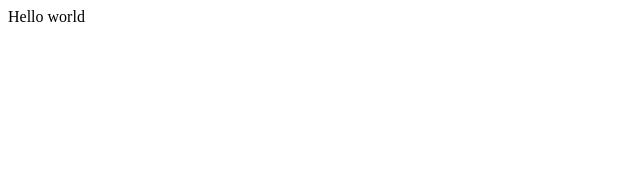
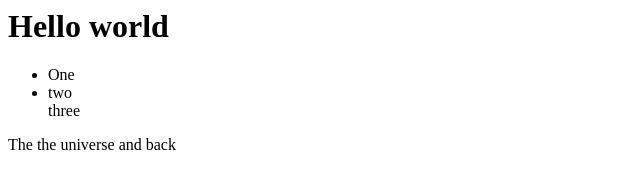
Before and after one commit to rose-miller/rose.github.io, a plain HTML site: page index.html in a window 1280 px wide. Shown: the whole page, without its empty margins (0-640 px from the left). Drawn offline with Linux system fonts and the light colour scheme.

Commit message:
Update index.html

```diff
--- a/index.html
+++ b/index.html
@@ -1 +1,6 @@
-Hello world
+<h1>Hello world</h1>
+<ul><li>One</li>
+  <li>two</li></li>three
+</li></ul>
+
+<p>The the universe and back</p>
```
